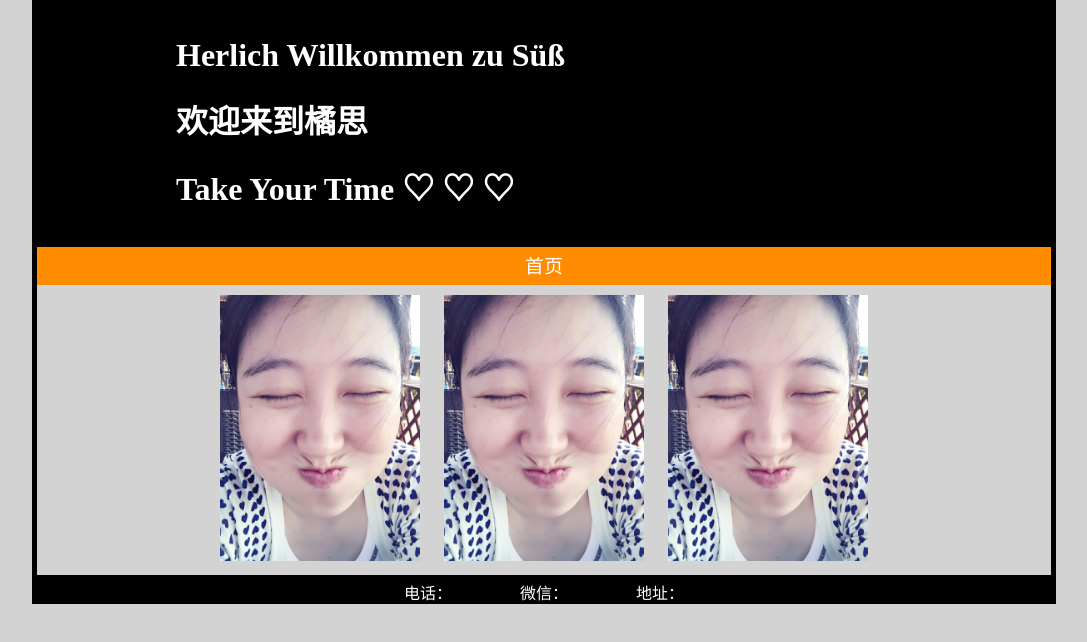
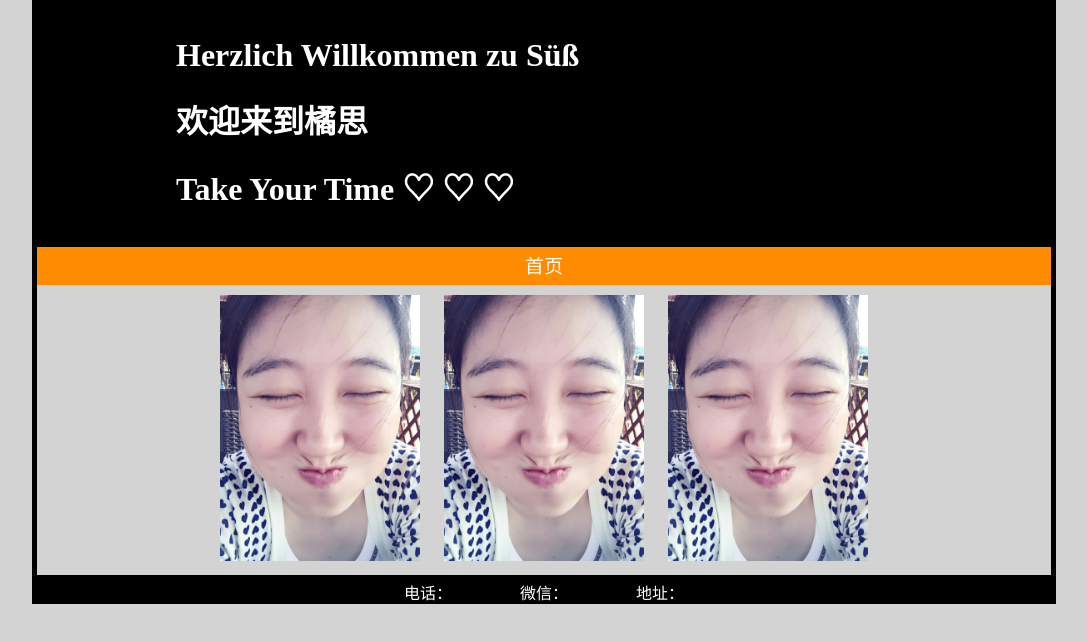
Before and after one commit to songsichen/suess, a plain HTML site: page index.html in a window 1280 px wide. Shown: the whole page, without its empty margins (96-1183 px from the left). Drawn offline with Linux system fonts and the light colour scheme.

Commit message:
Correct typo

```diff
--- a/index.html
+++ b/index.html
@@ -11,7 +11,7 @@
 <body>
 
 <header>
-  <h1>Herlich Willkommen zu Süß</h1>
+  <h1>Herzlich Willkommen zu Süß</h1>
   <h1>欢迎来到橘思</h1>
   <h1>Take Your Time ♡ ♡ ♡</h1>
 </header>
```
